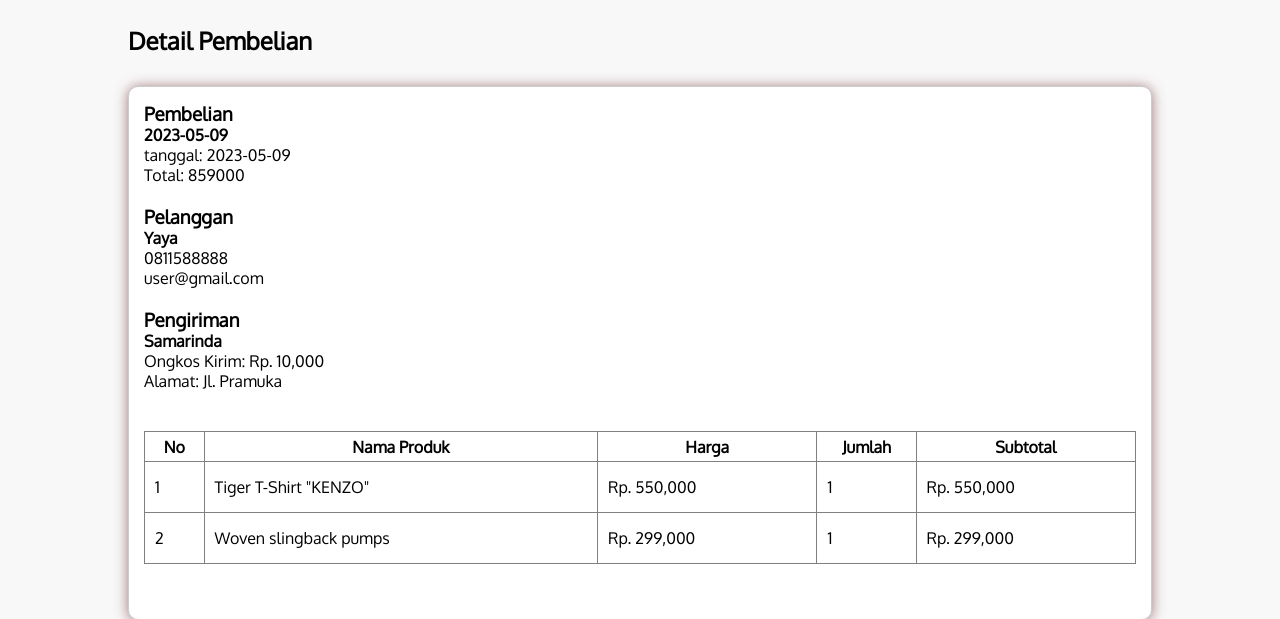
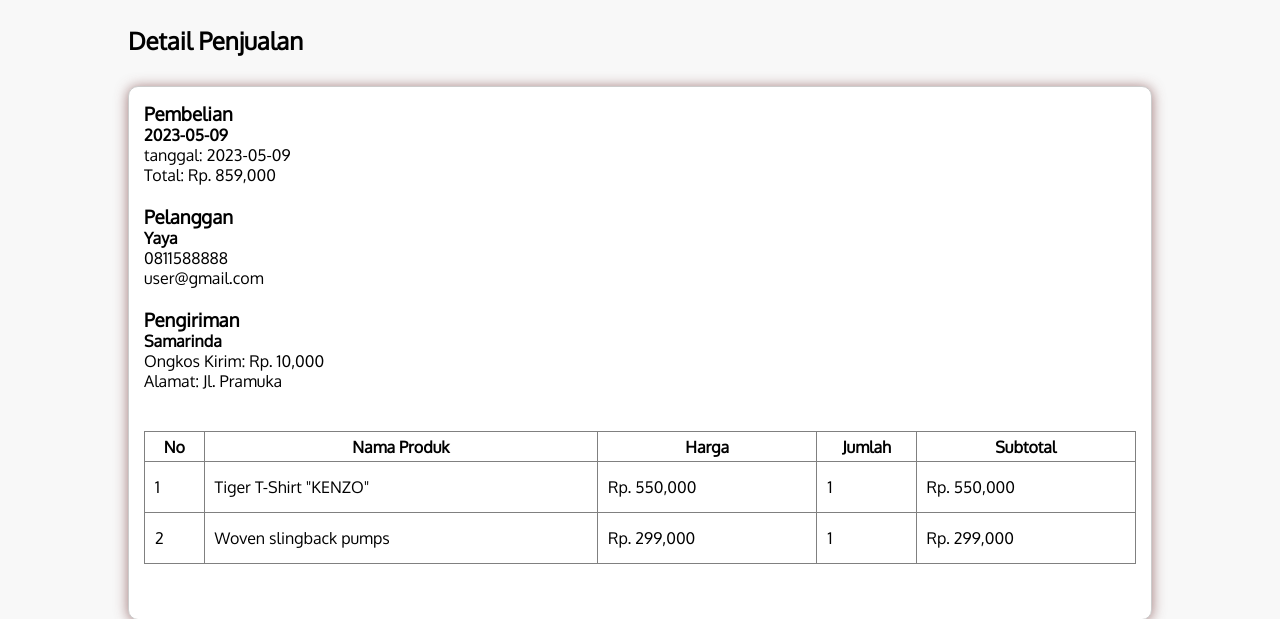
Before and after one commit to Kelompok-3-B1/Thriftshop_PA_kel3, a PHP site: page /detail-pembelian.php?id=12 in a window 1280 px wide. Shown: the part 80-699 px from the top of the page. Run offline with PHP 8.4, Linux system fonts and the light colour scheme; a user stored in the database is signed in; data comes from the database, SQL or seed files in the repository.

Commit message:
mengubah number format

```diff
--- a/detail-pembelian.php
+++ b/detail-pembelian.php
@@ -41,7 +41,7 @@
     <!-- transaksi -->
     <div class="section">
         <div class="container">
-            <h2>Detail Pembelian</h2><br>
+            <h2>Detail Penjualan</h2><br>
             <div class="box">
                 <?php
                 $data = $conn->query("SELECT * FROM tb_pembelian JOIN tb_user ON tb_pembelian.id_user=tb_user.id_user
@@ -54,7 +54,7 @@
                         <h3>Pembelian</h3>
                         <strong><?php echo $detail['tgl_pembelian'] ?></strong><br>
                         tanggal: <?php echo $detail['tgl_pembelian']; ?> <br>
-                        Total: <?php echo $detail['total_pembelian']; ?>
+                        Total: Rp. <?php echo number_format ($detail['total_pembelian']); ?>
                     </div><br>
                     <div class="col-md-4">
                         <h3>Pelanggan</h3>
```
